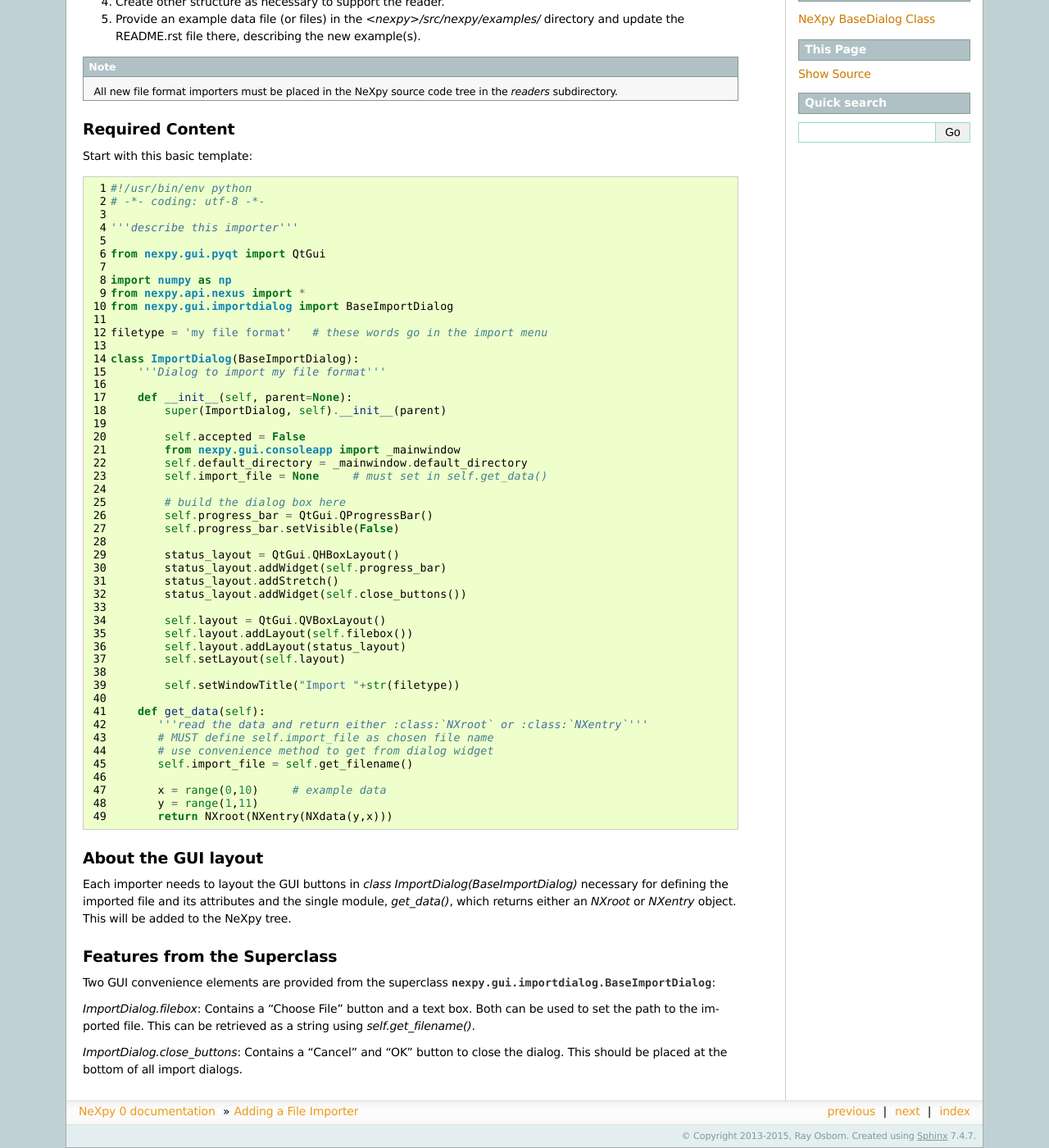
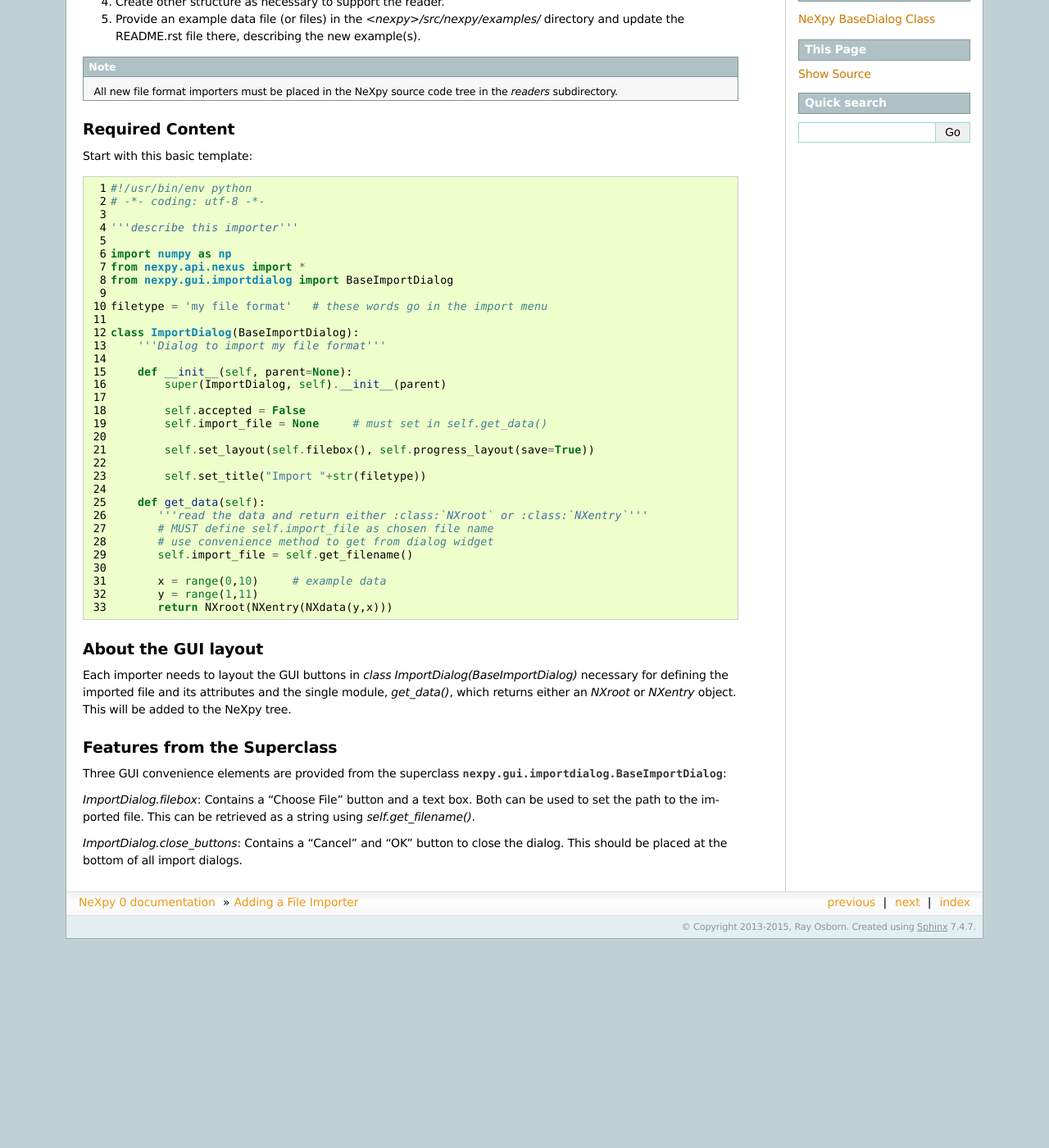
Before and after one commit to nexpy/nexpy, a Sphinx documentation site: the page built from doc/source/readers.rst, in a window 1280 px wide and 1400 px high, scrolled down 286 px. Shown: the whole window at 82% size. Built offline with Sphinx 7.4.7, drawn with Linux system fonts in a browser that asks for light colours; after the commit the page ends 1431 px from its top, so only the background shows below that.

Commit message:
Updated documentation
This mostly concerns the PyQt5 compatibility enabled by v0.10.0.

```diff
--- a/doc/source/readers.rst
+++ b/doc/source/readers.rst
@@ -33,8 +33,6 @@ Start with this basic template:
 
    '''describe this importer'''
 
-   from nexpy.gui.pyqt import QtGui
-
    import numpy as np
    from nexpy.api.nexus import *
    from nexpy.gui.importdialog import BaseImportDialog
@@ -48,25 +46,11 @@ Start with this basic template:
            super(ImportDialog, self).__init__(parent)
 
            self.accepted = False
-           from nexpy.gui.consoleapp import _mainwindow
-           self.default_directory = _mainwindow.default_directory
            self.import_file = None     # must set in self.get_data()
 
-           # build the dialog box here
-           self.progress_bar = QtGui.QProgressBar()
-           self.progress_bar.setVisible(False)
+           self.set_layout(self.filebox(), self.progress_layout(save=True))
 
-           status_layout = QtGui.QHBoxLayout()
-           status_layout.addWidget(self.progress_bar)
-           status_layout.addStretch()
-           status_layout.addWidget(self.close_buttons())
-
-           self.layout = QtGui.QVBoxLayout()
-           self.layout.addLayout(self.filebox())
-           self.layout.addLayout(status_layout)
-           self.setLayout(self.layout)
-
-           self.setWindowTitle("Import "+str(filetype))
+           self.set_title("Import "+str(filetype))
 
        def get_data(self):
           '''read the data and return either :class:`NXroot` or :class:`NXentry`'''
@@ -89,7 +73,7 @@ an *NXroot* or *NXentry* object. This will be added to the NeXpy tree.
 Features from the Superclass
 ----------------------------
 
-Two GUI convenience elements are provided from the superclass
+Three GUI convenience elements are provided from the superclass
 :class:`nexpy.gui.importdialog.BaseImportDialog`:
 
 *ImportDialog.filebox*:
```
Also changed, not shown: README.md (+7 -14 lines), README.rst (+6 -8 lines), doc/source/index.rst (+9 -8 lines), doc/source/pythongui.rst (+5 -12 lines), 1 other file.
